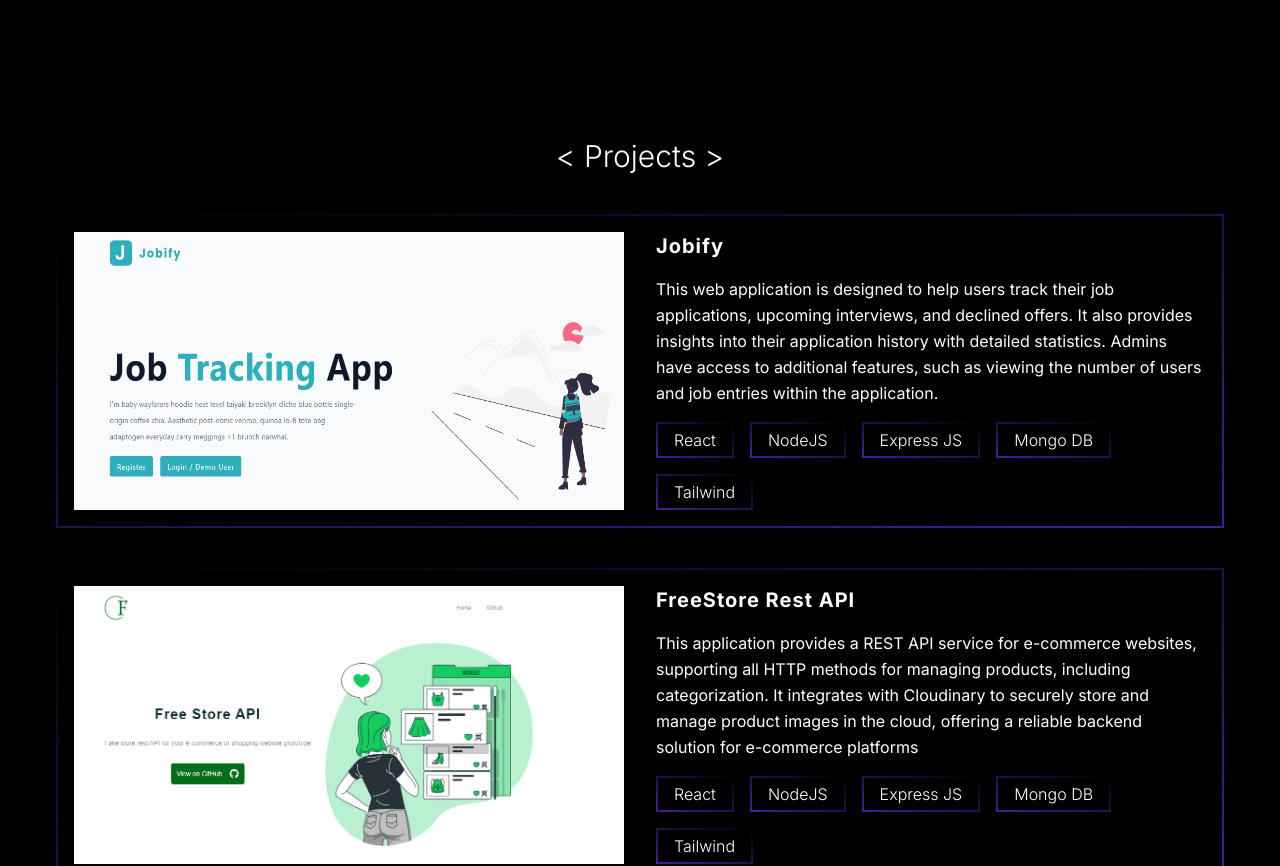
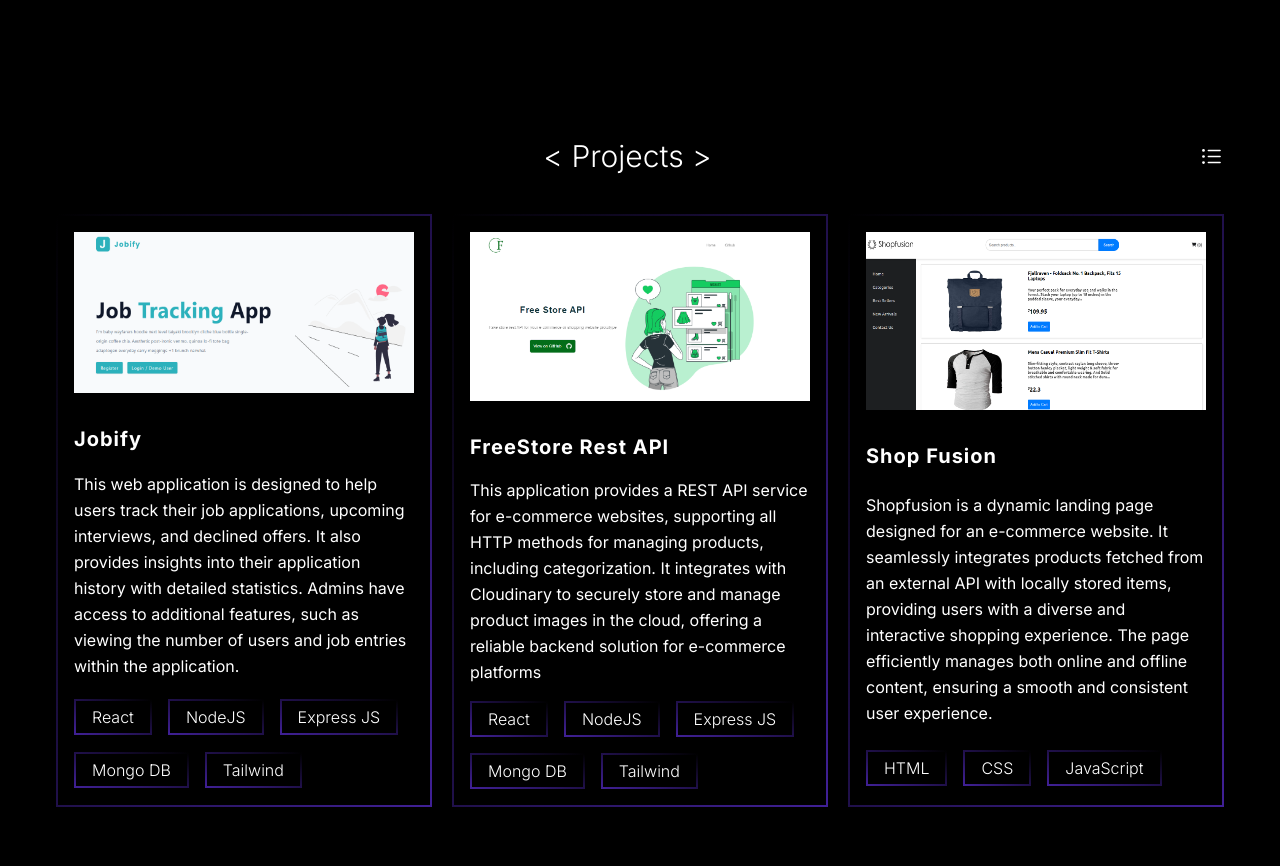
Before and after one commit to SaranMuruganM/portfolio, a React (Vite) app: page / in a window 1280 px wide. Shown: the part 1100-1966 px from the top of the page. Built offline with nearby package versions, Linux system fonts and the light colour scheme.

Commit message:
updates resume and projects

```diff
--- a/src/components/NavBar.jsx
+++ b/src/components/NavBar.jsx
@@ -1,7 +1,7 @@
 import React from "react";
 import { FaLinkedin } from "react-icons/fa";
 import { FaGithub } from "react-icons/fa";
-import Resume from '../assets/saranm.pdf'
+import Resume from '../assets/Saran M.pdf'
 const NavBar = () => {
   return (
     <div className="flex items-center justify-between py-6 text-white">
--- a/src/components/Projects.jsx
+++ b/src/components/Projects.jsx
@@ -1,32 +1,41 @@
 import React, { useState } from "react";
 import { projectHero } from "../assets/projectHero";
-import cpu from '../assets/cpu.png'
+import { IoIosList } from "react-icons/io";
+import { IoGridOutline } from "react-icons/io5";
 
 const Projects = () => {
+  const [grid,isGrid] = useState(true);
   return (
-    <div
-      className="mb-16 mt-[20vh] p-4 text-white lg:p-4"
-    >
-      <h1 className="mb-10 text-center text-2xl font-light lg:text-3xl">
+    <div className="mb-16 mt-[20vh] p-4 text-white lg:p-4">
+      <div className="flex items-center">
+        <h1 className="flex-grow text-center text-2xl font-light lg:text-3xl">
           &lt; Projects &gt;
         </h1>
+        <button onClick={() => isGrid(!grid)} className="">
+          {grid ? <IoIosList size={25} /> : <IoGridOutline size={25} />}
+        </button>
+      </div>
+      <div className={`grid ${grid && "grid-cols-3 gap-5"}`}>
         {projectHero.map((project) => (
           <a
             key={project.id}
             href={project.url}
             target={"_blank"}
             rel="noopener noreferrer"
-          className="tech-stack-styling mt-10 grid gap-8 border-2 p-4 text-sm text-white backdrop-blur-lg md:text-lg lg:grid-cols-2"
+            className={`tech-stack-styling mt-10 grid gap-8 border-2 p-4 text-sm text-white backdrop-blur-lg md:text-lg ${!grid && "lg:grid-cols-2"}`}
           >
             <img
               src={project.img}
               alt={project.name}
               className="h-full w-full"
-
             />
             <div className="grid gap-4">
-            <h1 className="text-xl font-bold tracking-wider">{project.name}</h1>
-            <h1 className="text-base leading-relaxed">{project.description}</h1>
+              <h1 className="text-xl font-bold tracking-wider">
+                {project.name}
+              </h1>
+              <h1 className="text-base leading-relaxed">
+                {project.description}
+              </h1>
               <div className="flex flex-wrap items-center gap-4">
                 {project.techStack.map((tech) => (
                   <h1
@@ -40,6 +49,7 @@ const Projects = () => {
             </div>
           </a>
         ))}
+      </div>
       <h1 className="mt-10 text-center text-2xl font-light lg:text-3xl">
         &lt;/Projects&gt;
       </h1>
```
Also changed, not shown: 2 other files (tests, documents, lock files or other folders). Lines whose indentation alone changed are shown as unchanged.
